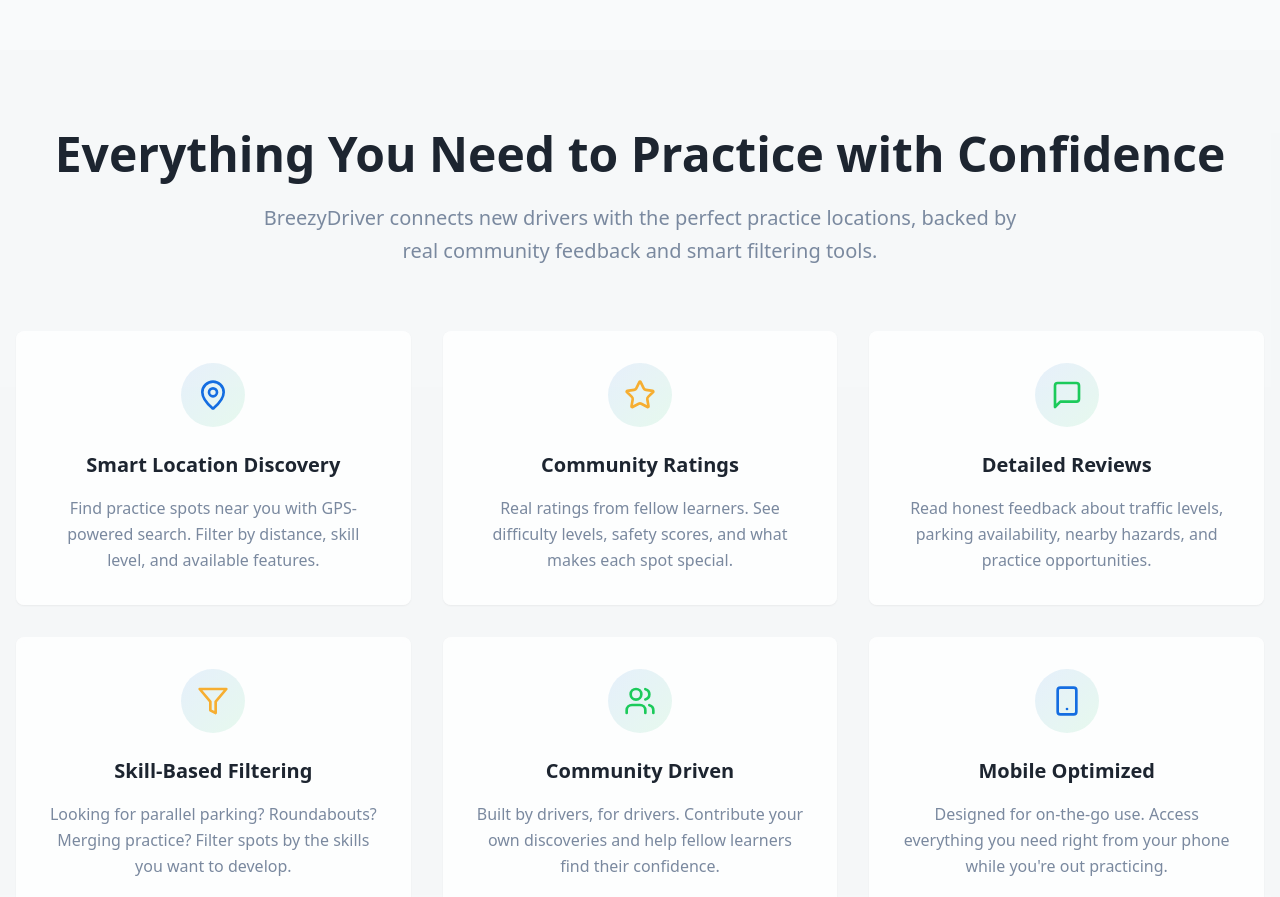
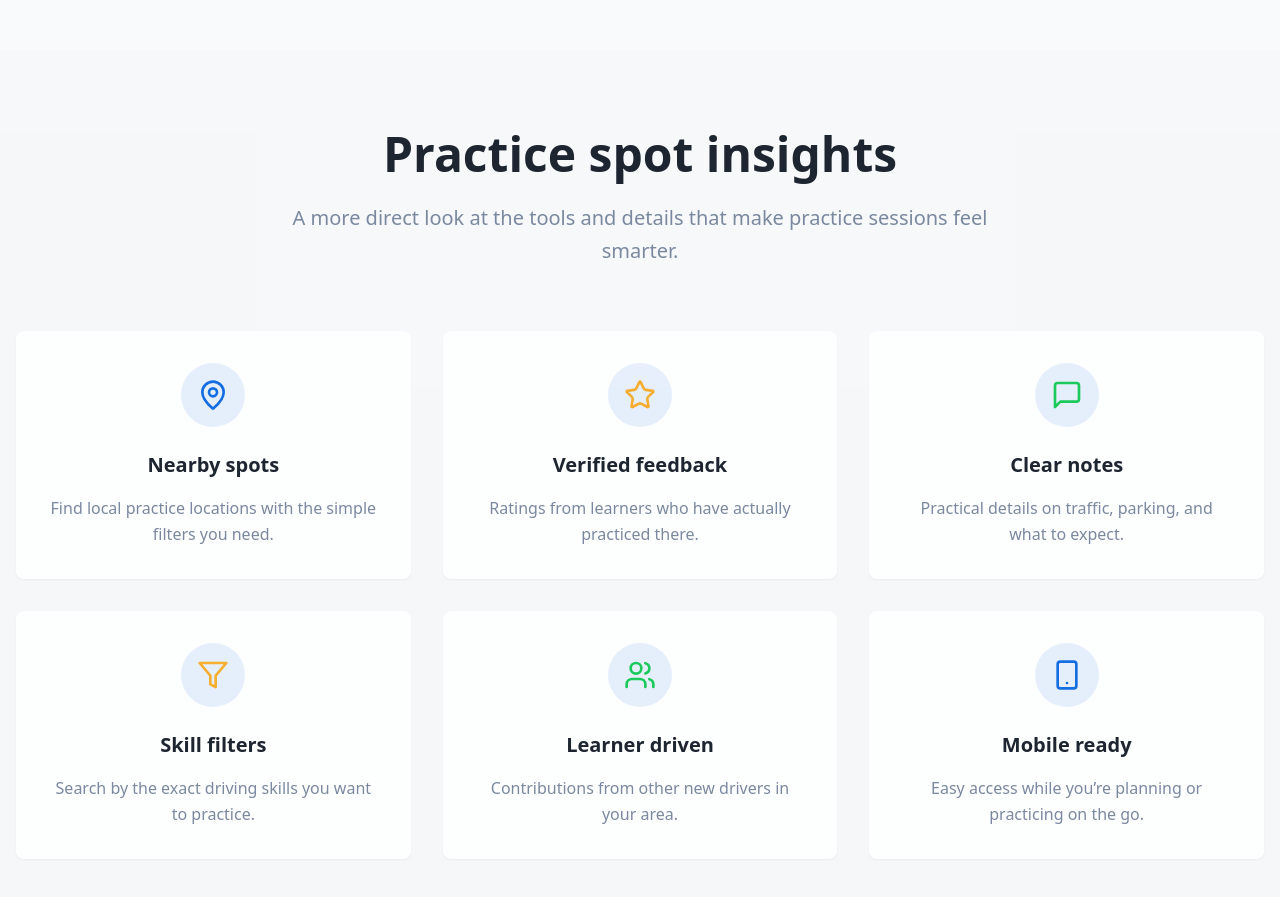
Before and after one commit to remyyan/BreezyDriver, a React (Vite) app: page / in a window 1280 px wide. Shown: the part 1900-2797 px from the top of the page. Built offline with nearby package versions, Linux system fonts and the light colour scheme; no server answers; the database is empty.

Commit message:
more changes

```diff
--- a/src/components/FeatureSection.tsx
+++ b/src/components/FeatureSection.tsx
@@ -5,38 +5,38 @@ const FeatureSection = () => {
   const features = [
     {
       icon: MapPin,
-      title: "Smart Location Discovery",
-      description: "Find practice spots near you with GPS-powered search. Filter by distance, skill level, and available features.",
+      title: "Nearby spots",
+      description: "Find local practice locations with the simple filters you need.",
       color: "text-primary"
     },
     {
       icon: Star,
-      title: "Community Ratings",
-      description: "Real ratings from fellow learners. See difficulty levels, safety scores, and what makes each spot special.",
+      title: "Verified feedback",
+      description: "Ratings from learners who have actually practiced there.",
       color: "text-warning"
     },
     {
       icon: MessageSquare,
-      title: "Detailed Reviews",
-      description: "Read honest feedback about traffic levels, parking availability, nearby hazards, and practice opportunities.",
+      title: "Clear notes",
+      description: "Practical details on traffic, parking, and what to expect.",
       color: "text-success"
     },
     {
       icon: Filter,
-      title: "Skill-Based Filtering",
-      description: "Looking for parallel parking? Roundabouts? Merging practice? Filter spots by the skills you want to develop.",
+      title: "Skill filters",
+      description: "Search by the exact driving skills you want to practice.",
       color: "text-accent"
     },
     {
       icon: Users,
-      title: "Community Driven",
-      description: "Built by drivers, for drivers. Contribute your own discoveries and help fellow learners find their confidence.",
+      title: "Learner driven",
+      description: "Contributions from other new drivers in your area.",
       color: "text-secondary"
     },
     {
       icon: Smartphone,
-      title: "Mobile Optimized",
-      description: "Designed for on-the-go use. Access everything you need right from your phone while you're out practicing.",
+      title: "Mobile ready",
+      description: "Easy access while you’re planning or practicing on the go.",
       color: "text-primary"
     }
   ];
@@ -44,14 +44,12 @@ const FeatureSection = () => {
   return (
     <section className="py-20 bg-muted/30">
       <div className="container mx-auto px-4">
-        {/* Section Header */}
-        <div className="text-center mb-16">
+        <div className="mb-16 text-center">
           <h2 className="text-4xl md:text-5xl font-bold text-foreground mb-6">
-            Everything You Need to Practice with Confidence
+            Practice spot insights
           </h2>
           <p className="text-xl text-muted-foreground max-w-3xl mx-auto leading-relaxed">
-            BreezyDriver connects new drivers with the perfect practice locations,
-            backed by real community feedback and smart filtering tools.
+            A more direct look at the tools and details that make practice sessions feel smarter.
           </p>
         </div>
 
@@ -66,7 +64,7 @@ const FeatureSection = () => {
               >
                 <CardContent className="p-8 text-center">
                   <div className="mb-6">
-                    <div className="w-16 h-16 mx-auto rounded-full bg-gradient-to-br from-primary/10 to-secondary/10 flex items-center justify-center group-hover:scale-110 transition-transform duration-300">
+                    <div className="w-16 h-16 mx-auto rounded-full bg-primary/10 flex items-center justify-center transition-transform duration-300 group-hover:scale-110">
                       <IconComponent className={`w-8 h-8 ${feature.color}`} />
                     </div>
                   </div>
@@ -86,20 +84,10 @@ const FeatureSection = () => {
 
         {/* Feature Showcase */}
         <div className="mt-20 text-center">
-          <div className="bg-gradient-to-r from-primary to-secondary p-8 rounded-2xl text-white">
-            <h3 className="text-2xl md:text-3xl font-bold mb-4">
-              Ready to Start Practicing?
-            </h3>
-            <p className="text-lg opacity-90 mb-6 max-w-2xl mx-auto">
-              Join thousands of new drivers who've found their perfect practice spots through BreezyDriver.
-              Safe, supportive, and always improving.
+          <div className="rounded-2xl border border-border/70 bg-card p-8 text-foreground">
+            <p className="text-base leading-7 text-muted-foreground">
+              A simple, grounded view of the practice tools and local spot details that matter.
             </p>
-            {/* <div className="flex flex-wrap justify-center gap-4 text-sm">
-              <span className="bg-white/20 px-4 py-2 rounded-full">🎯 Beginner Friendly</span>
-              <span className="bg-white/20 px-4 py-2 rounded-full">🛡️ Safety Verified</span>
-              <span className="bg-white/20 px-4 py-2 rounded-full">📍 Ontario Wide</span>
-              <span className="bg-white/20 px-4 py-2 rounded-full">💬 Community Support</span>
-            </div> */}
           </div>
         </div>
       </div>
--- a/src/components/HeroSection.tsx
+++ b/src/components/HeroSection.tsx
@@ -40,7 +40,7 @@ const HeroSection = () => {
         className="absolute inset-0 bg-cover bg-center bg-no-repeat"
         style={{ backgroundImage: `url(${heroImage})` }}
       >
-        <div className="absolute inset-0 bg-gradient-to-br from-primary/90 via-primary/70 to-secondary/60" />
+        <div className="absolute inset-0 bg-slate-950/80" />
       </div>
 
       {/* Content */}
@@ -51,9 +51,6 @@ const HeroSection = () => {
             <h1 className="text-5xl md:text-7xl font-bold mb-4 tracking-tight">
               Breezy<span className="text-accent">Driver</span>
             </h1>
-            <p className="text-xl md:text-2xl font-medium opacity-90">
-              Ontario's #1 Practice Spot Discovery App
-            </p>
           </div>
 
           {/* Main Headline */}
--- a/src/components/LocationCard.tsx
+++ b/src/components/LocationCard.tsx
@@ -60,7 +60,7 @@ const LocationCard = ({
   return (
     <Card className="overflow-hidden hover:shadow-lg transition-all duration-300 border-0 bg-card/90 backdrop-blur-sm">
       {/* Image Header */}
-      <div className="relative h-48 bg-gradient-to-br from-primary/20 to-secondary/20">
+      <div className="relative h-48 bg-muted">
         {image ? (
           <img src={image} alt={name} className="w-full h-full object-cover" />
         ) : (
--- a/src/components/LocationsShowcase.tsx
+++ b/src/components/LocationsShowcase.tsx
@@ -170,7 +170,7 @@ const LocationsShowcase = () => {
 
         {/* CTA Section */}
         <div className="text-center">
-          <Card className="bg-gradient-to-br from-primary/5 to-secondary/5 border-primary/20">
+          <Card className="border-border/70 bg-card">
             <CardHeader>
               <CardTitle className="text-2xl text-foreground">
                 Don't See Your Favorite Spot?
--- a/src/index.css
+++ b/src/index.css
@@ -63,11 +63,6 @@ All colors MUST be HSL.
     --location-safe: 142 76% 45%;
     --location-moderate: 38 92% 58%;
     --location-challenging: 0 84% 55%;
-
-    /* Gradients for visual appeal */
-    --gradient-primary: linear-gradient(135deg, hsl(214, 84%, 48%), hsl(214, 70%, 60%));
-    --gradient-secondary: linear-gradient(135deg, hsl(142, 76%, 45%), hsl(142, 60%, 60%));
-    --gradient-hero: linear-gradient(135deg, hsl(214, 84%, 48%), hsl(142, 76%, 45%));
 
     /* Shadows for depth */
     --shadow-sm: 0 2px 4px -1px hsl(214, 25%, 15%, 0.1);
--- a/src/pages/LocationDetails.tsx
+++ b/src/pages/LocationDetails.tsx
@@ -298,7 +298,7 @@ const LocationDetails = () => {
           <div className="lg:col-span-2 space-y-6">
             {/* Location Image */}
             <Card>
-              <div className="relative h-64 bg-gradient-to-br from-primary/20 to-secondary/20 rounded-t-lg overflow-hidden">
+              <div className="relative h-64 bg-muted rounded-t-lg overflow-hidden">
                 {location.images && location.images.length > 0 ? (
                   <img
                     src={location.images[0]}
```
